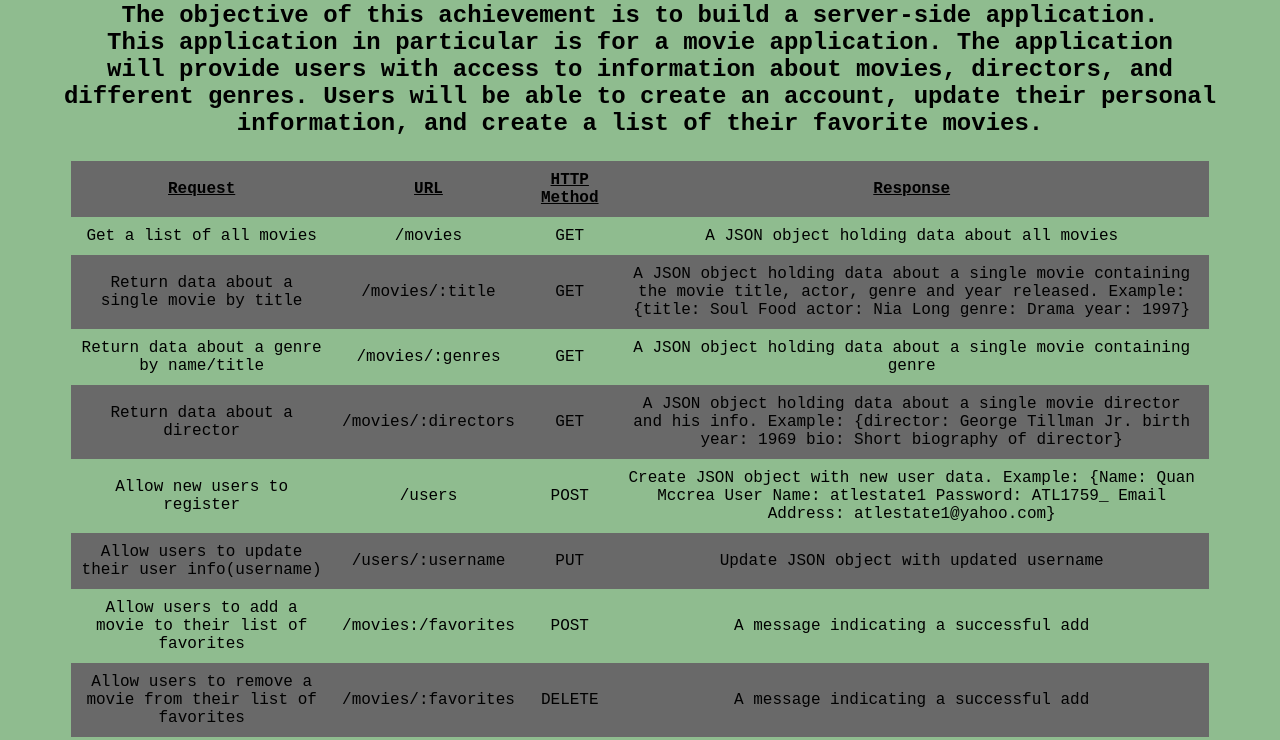
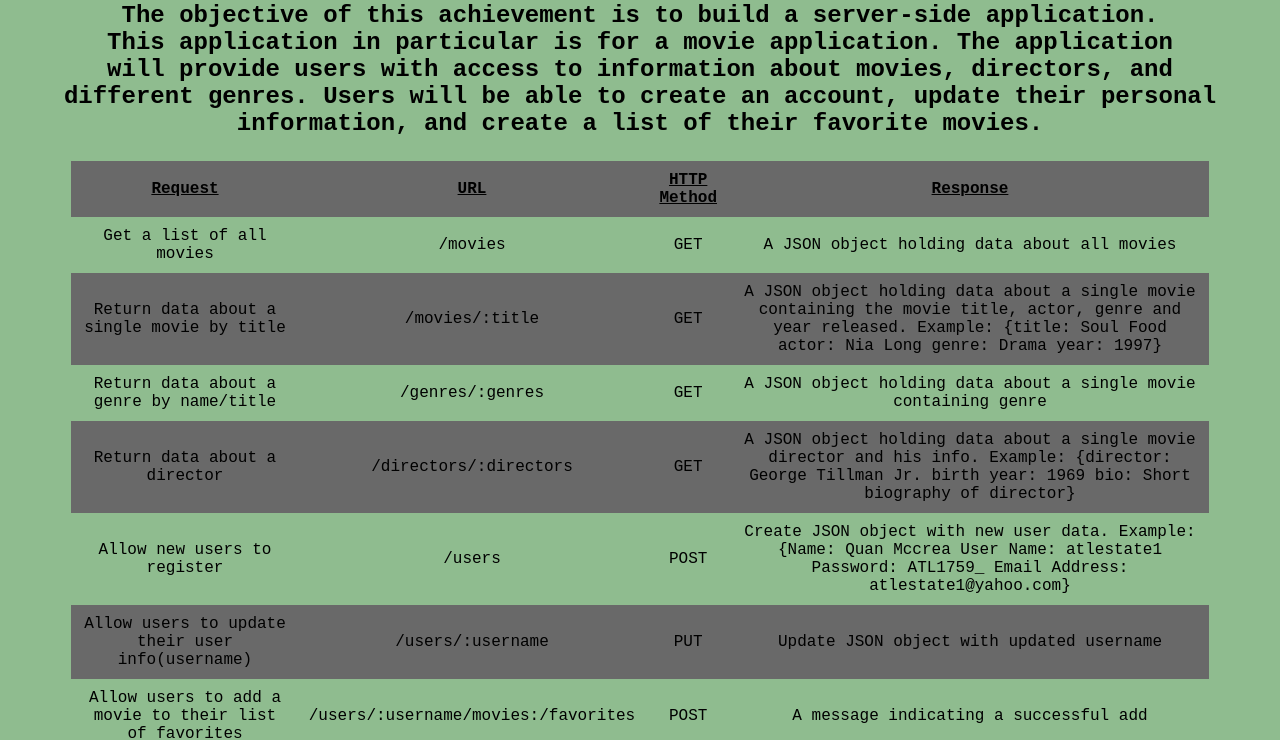
Before and after one commit to atlestate1/movie_api, a website: page public/documentation.html in a window 1280 px wide. Shown: the part 80-820 px from the top of the page. Drawn offline with Linux system fonts and the light colour scheme.

Commit message:
minor changes
minor changes

```diff
--- a/index.js
+++ b/index.js
@@ -60,11 +60,11 @@ app.get('/movies', (req, res) => {
   res.json(topMovies);
 });
 
-app.get('/movies/:genres', (req, res) => {
+app.get('/genres/:genre', (req, res) => {
   res.send('Movie title and its genre');
 });
 
-app.get('/movies/:directors', (req, res) => {
+app.get('/directors/:director', (req, res) => {
   res.send('Director Info');
 });
 
--- a/public/documentation.html
+++ b/public/documentation.html
@@ -42,13 +42,13 @@
   </tr>
   <tr>
     <td>Return data about a genre by name/title</td>
-    <td>/movies/:genres</td>
+    <td>/genres/:genres</td>
     <td>GET</td>
     <td>A JSON object holding data about a single movie containing genre</td>
   </tr>
   <tr>
     <td>Return data about a director</td>
-    <td>/movies/:directors</td>
+    <td>/directors/:directors</td>
     <td>GET</td>
     <td>A JSON object holding data about a single movie director and his info.
         Example: {director: George Tillman Jr.
@@ -74,13 +74,13 @@
   </tr>
   <tr>
     <td>Allow users to add a movie to their list of favorites</td>
-    <td>/movies:/favorites</td>
+    <td>/users/:username/movies:/favorites</td>
     <td>POST</td>
     <td>A message indicating a successful add</td>
   </tr>
   <tr>
     <td>Allow users to remove a movie from their list of favorites</td>
-    <td>/movies/:favorites</td>
+    <td>/users/:username/movies:/favorites</td>
     <td>DELETE</td>
     <td>A message indicating a successful add</td>
   </tr>
```
